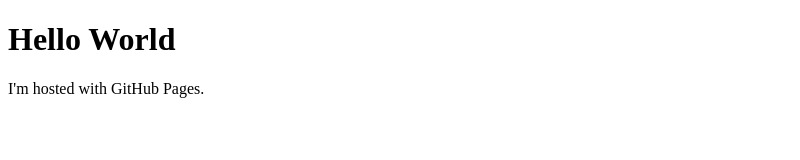
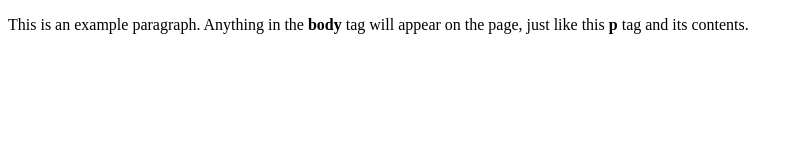
Before and after one commit to AdamNjeg/AdamNjeg.github.io, a plain HTML site: page index.html in a window 1280 px wide. Shown: the whole page, without its empty margins (0-800 px from the left). Drawn offline with Linux system fonts and the light colour scheme.

Commit message:
2 try hello world

```diff
--- a/index.html
+++ b/index.html
@@ -1,9 +1,14 @@
-<!DOCTYPE html>
+<!doctype html>
 <html>
 
+<head>
+    <title>This is the title of the webpage! Hello world</title>
+</head>
+
 <body>
-    <h1>Hello World</h1>
-    <p>I'm hosted with GitHub Pages.</p>
+    <p>This is an example paragraph. Anything in the <strong>body</strong> tag will appear on the page, just like this
+        <strong>p</strong> tag and its contents.
+    </p>
 </body>
 
 </html>
```
